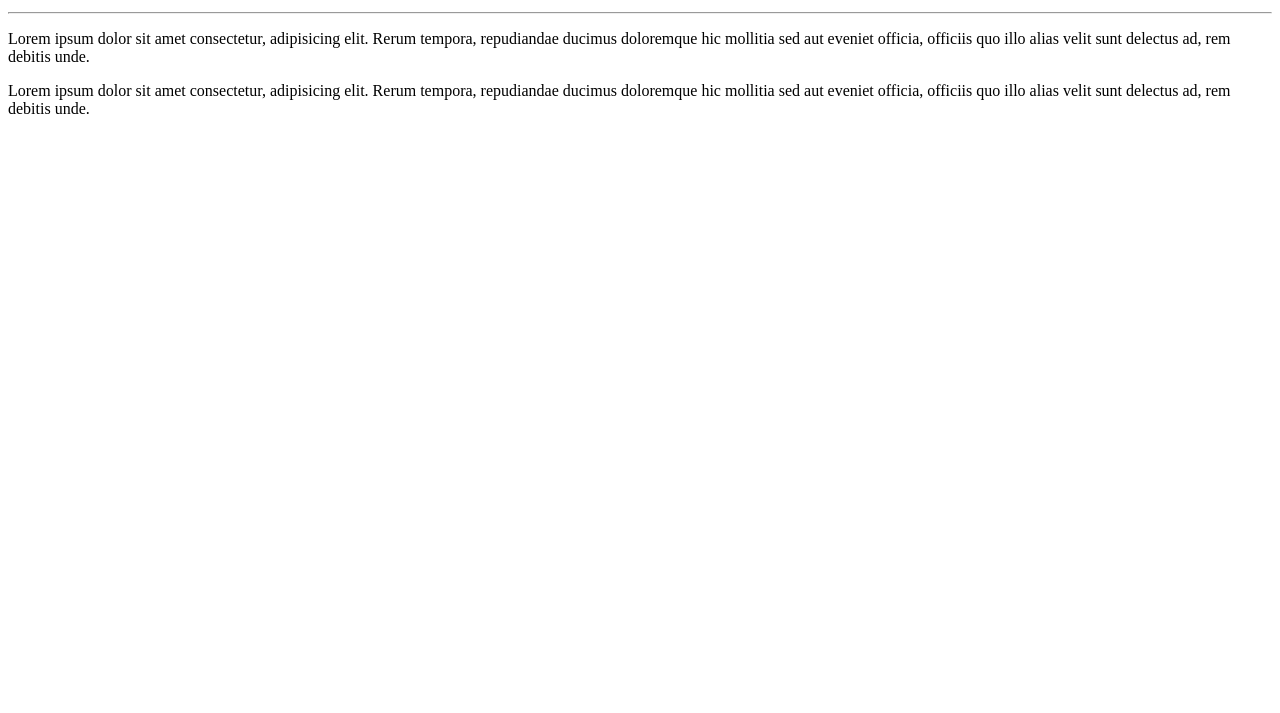
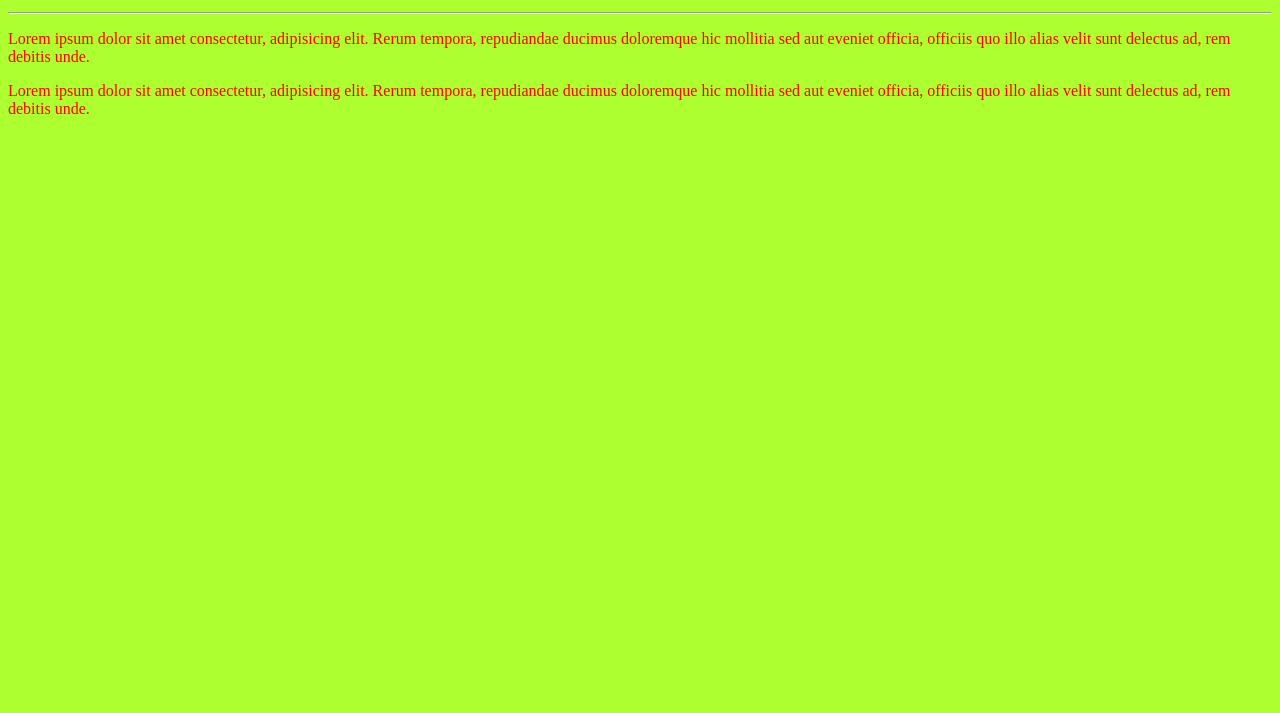
Before and after one commit to AdilsonJesus/Ola_Mundo, a plain HTML site: page Site_Exemplo/index.html in a window 1280 px wide. Shown: the part 87-800 px from the top of the page. Drawn offline with Linux system fonts and the light colour scheme.

Commit message:
Html08aula
aprimorando conhecimento 20200427

```diff
--- a/Site_Exemplo/index.html
+++ b/Site_Exemplo/index.html
@@ -10,7 +10,12 @@
         font-size: 30pt;
         color: blue;
         text-shadow: 2px 2px 2px black ;
-    }
+        }
+        body {
+            background-color: greenyellow;
+            color:red;
+        }
+
     </style>
 
 </head>
```
